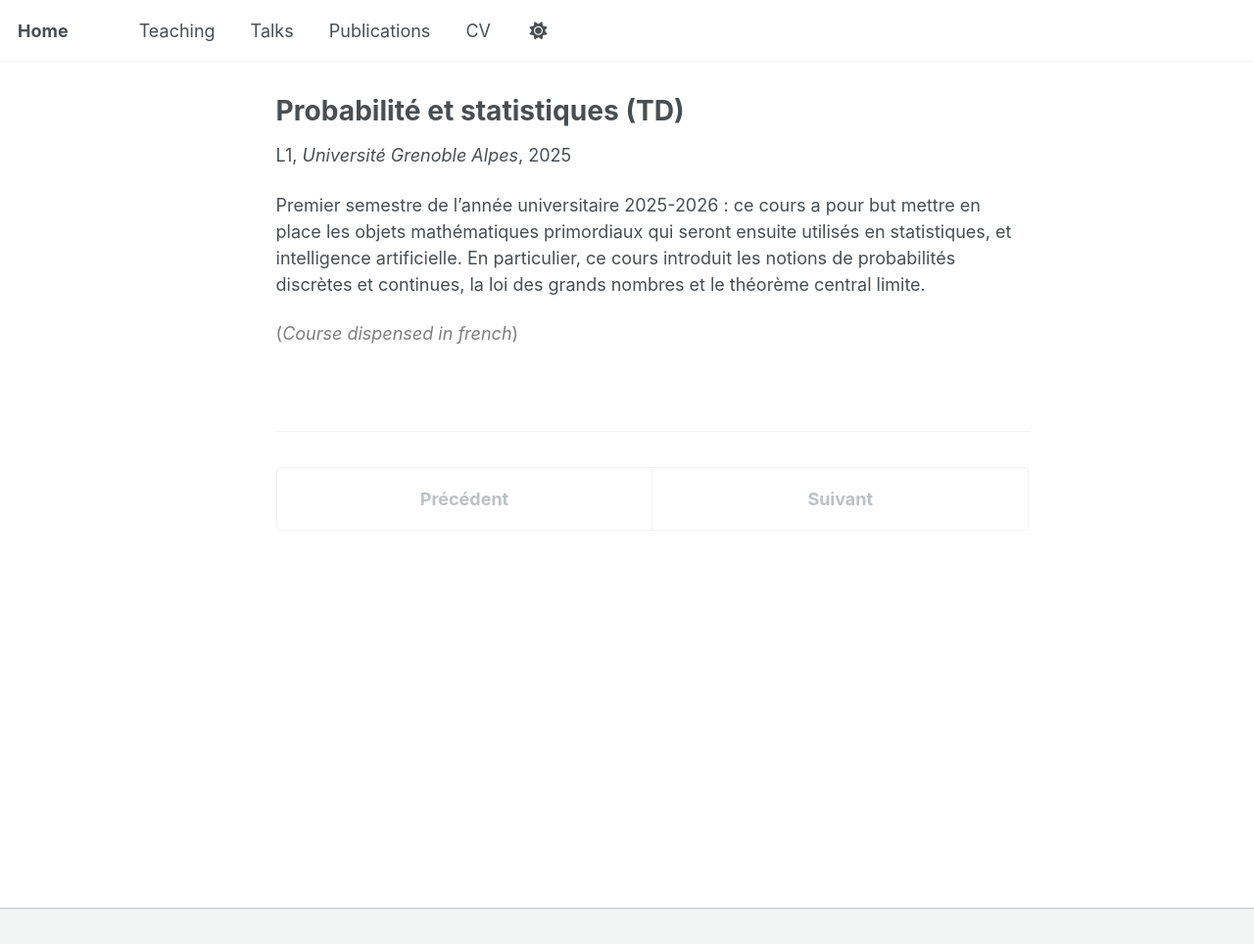
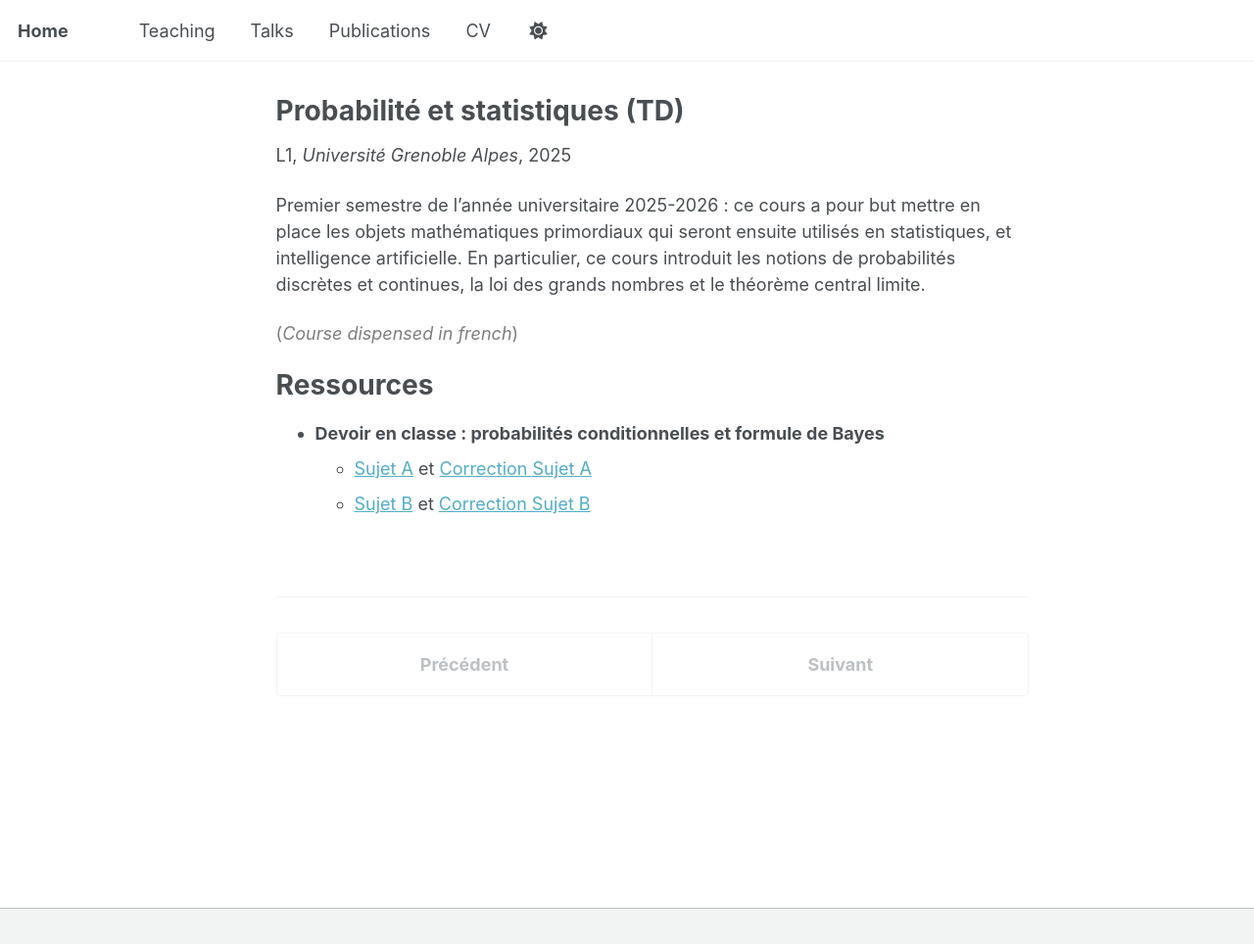
Before and after one commit to HubertVilluendas/hubertvilluendas.github.io, a Jekyll site: the page built from _teaching/2025-proba-stats.md, in a window 1280 px wide and 964 px high. Shown: the whole window at 98% size. Built offline with Jekyll 4.4.1, drawn with Linux system fonts in a browser that asks for light colours; a script that is not in the unit is left out.

Commit message:
Ajout des sujet de devoir en classe avec corrigés

```diff
--- a/_teaching/2025-proba-stats.md
+++ b/_teaching/2025-proba-stats.md
@@ -12,6 +12,13 @@ Premier semestre de l'année universitaire 2025-2026 : ce cours a pour but mettr
 
 <span style="color: #7E7E7E;">(*Course dispensed in french*)</span>
 
+Ressources
+======
+
+- **Devoir en classe : probabilités conditionnelles et formule de Bayes**
+    - [Sujet A](/files/Stats et Probas - Devoir Proba 05-12  Sujet A.pdf) et [Correction Sujet A](/files/Stats et Probas - Devoir Proba 05-12 - Corrigé Sujet A.pdf)
+    - [Sujet B](/files/Stats et Probas - Devoir Proba 05-12  Sujet B.pdf) et [Correction Sujet B](/files/Stats et Probas - Devoir Proba 05-12 - Corrigé Sujet B.pdf)
+
 <!-- Heading 1
 ======
 
```
Also changed, not shown: _teaching/2025-maths4computerscience.md (+2 -2 lines), 4 other files.
